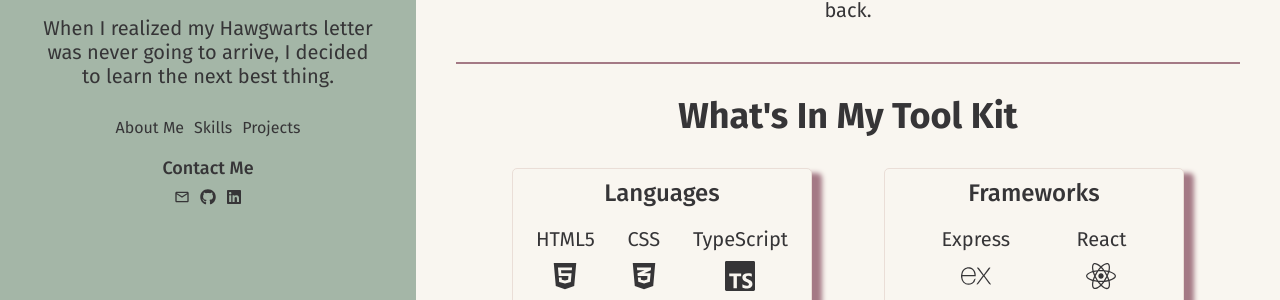
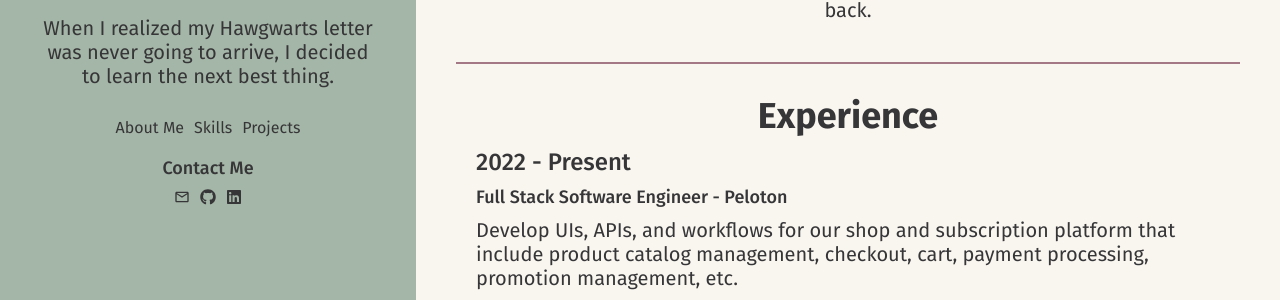
Before and after one commit to simmonekelly/website_ts, a React (Create React App) app: page / in a window 1280 px wide. Shown: the part 500-800 px from the top of the page. Built offline with nearby package versions, Linux system fonts and the light colour scheme.

Commit message:
creating new experience page

```diff
--- a/src/App.tsx
+++ b/src/App.tsx
@@ -1,9 +1,10 @@
 import { useEffect } from "react";
 import "./App.scss";
-import { ProjectsPage, SkillsPage, AboutPage } from "./pages";
+import { ProjectsPage, AboutPage } from "./pages";
 import Layout from "./components/Layout/Layout";
 import "./styles/global.css";
 import styled from "styled-components";
+import ExperiencePage from "./pages/experience/Page";
 
 function App() {
   useEffect(() => {
@@ -14,7 +15,7 @@ function App() {
     <Wrapper>
       <Layout>
         <AboutPage />
-        <SkillsPage />
+        <ExperiencePage />
         <ProjectsPage />
       </Layout>
     </Wrapper>
--- a/src/components/ProjectCard/ProjectCard.tsx
+++ b/src/components/ProjectCard/ProjectCard.tsx
@@ -42,8 +42,7 @@ const ProjectCardContainer = styled.div`
   box-shadow: 10px 5px 5px ${Colors.mountbattenPink};
 
   @media (min-width: ${Breakpoint.tablet}px) {
-    width: 450px;
-    height: 300px;
+    width: 60%;
   }
 `;
 
--- /dev/null
+++ b/src/pages/experience/ExperienceCard.tsx
@@ -0,0 +1,52 @@
+import React from "react";
+import styled from "styled-components";
+import { H3, H4, Paragraph } from "../../styles/styles";
+import Tool from "./Tool";
+
+type ExperienceCardProps = {
+  job: Experience;
+};
+
+export type Experience = {
+  year: string;
+  title: string;
+  company: string;
+  description: string;
+  tools: [];
+};
+
+const ExperienceCard: React.FC<ExperienceCardProps> = ({ job }) => {
+  const { year, title, company, description, tools } = job;
+
+  return (
+    <CardContainer>
+      <H3>{year}</H3>
+      <ExperienceDetailsContainer>
+        <H4>
+          {title}- {company}
+        </H4>
+        <Paragraph>{description}</Paragraph>
+        <ToolsContainer>
+          {tools.map((tool, i) => {
+            return <Tool tool={tool} key={i} />;
+          })}
+        </ToolsContainer>
+      </ExperienceDetailsContainer>
+    </CardContainer>
+  );
+};
+
+const CardContainer = styled.div`
+  display: flex;
+  flex-direction: column;
+  text-align: left;
+`;
+
+const ExperienceDetailsContainer = styled.div``;
+
+const ToolsContainer = styled.div`
+  display: flex;
+  flex-wrap: wrap;
+`;
+
+export default ExperienceCard;
--- /dev/null
+++ b/src/pages/experience/Page.tsx
@@ -0,0 +1,18 @@
+import React from "react";
+import data from "./experienceData.json";
+import SectionLayout from "../../components/Layout/SectionLayout";
+import { H2 } from "../../styles/styles";
+import ExperienceCard, { Experience } from "./ExperienceCard";
+
+const ExperiencePage: React.FC = () => {
+  return (
+    <SectionLayout id="experience">
+      <H2>Experience</H2>
+      {data.map((job, i) => {
+        return <ExperienceCard job={job as Experience} key={i} />;
+      })}
+    </SectionLayout>
+  );
+};
+
+export default ExperiencePage;
--- /dev/null
+++ b/src/pages/experience/Tool.tsx
@@ -0,0 +1,17 @@
+import React from "react";
+import styled from "styled-components";
+import { Colors, Paragraph } from "../../styles/styles";
+
+const Tool: React.FC<{ tool: string }> = ({ tool }) => {
+  return <StyledParagraph>{tool}</StyledParagraph>;
+};
+
+const StyledParagraph = styled(Paragraph)`
+  background: ${Colors.ashGrey};
+  border-radius: 20px;
+  padding: 10px;
+  margin-right: 10px;
+  margin-bottom: 10px;
+`;
+
+export default Tool;
--- /dev/null
+++ b/src/pages/experience/experienceData.json
@@ -0,0 +1,9 @@
+[
+  {
+    "year": "2022 - Present",
+    "title": "Full Stack Software Engineer ",
+    "company": "Peloton",
+    "description": "Develop UIs, APIs, and workflows for our shop and subscription platform that include product catalog management, checkout, cart, payment processing, promotion management, etc.",
+    "tools": ["Typescript", "React", "Contentful", "Storybook", "Python", "GraphQL", "REST", "React Testing Library", "Design Systems"]
+  }
+]
--- a/src/styles/_global.scss
+++ b/src/styles/_global.scss
@@ -1,16 +1,6 @@
-$ash-grey: #a4b6a7;
-$alabaster: #e8e8d9;
-$isabellene: #f9f6f0;
-$champagne-pink: #eaded7;
-$mountbatten-pink: #a47985;
-$black: #363537;
-
-$desktop-breakpoint: 1280px;
-$tablet-breakpoint: 768px;
-
 @import url("https://fonts.googleapis.com/css2?family=Fira+Sans:ital,wght@0,100;0,300;0,400;0,500;0,600;0,700;0,800;0,900;1,100;1,200;1,300;1,400;1,500;1,600;1,700;1,800;1,900&family=Luckiest+Guy&display=swap");
 
 * {
   font-family: "Fira Sans", sans-serif;
-  color: $black;
+  color: #363537;
 }
```
